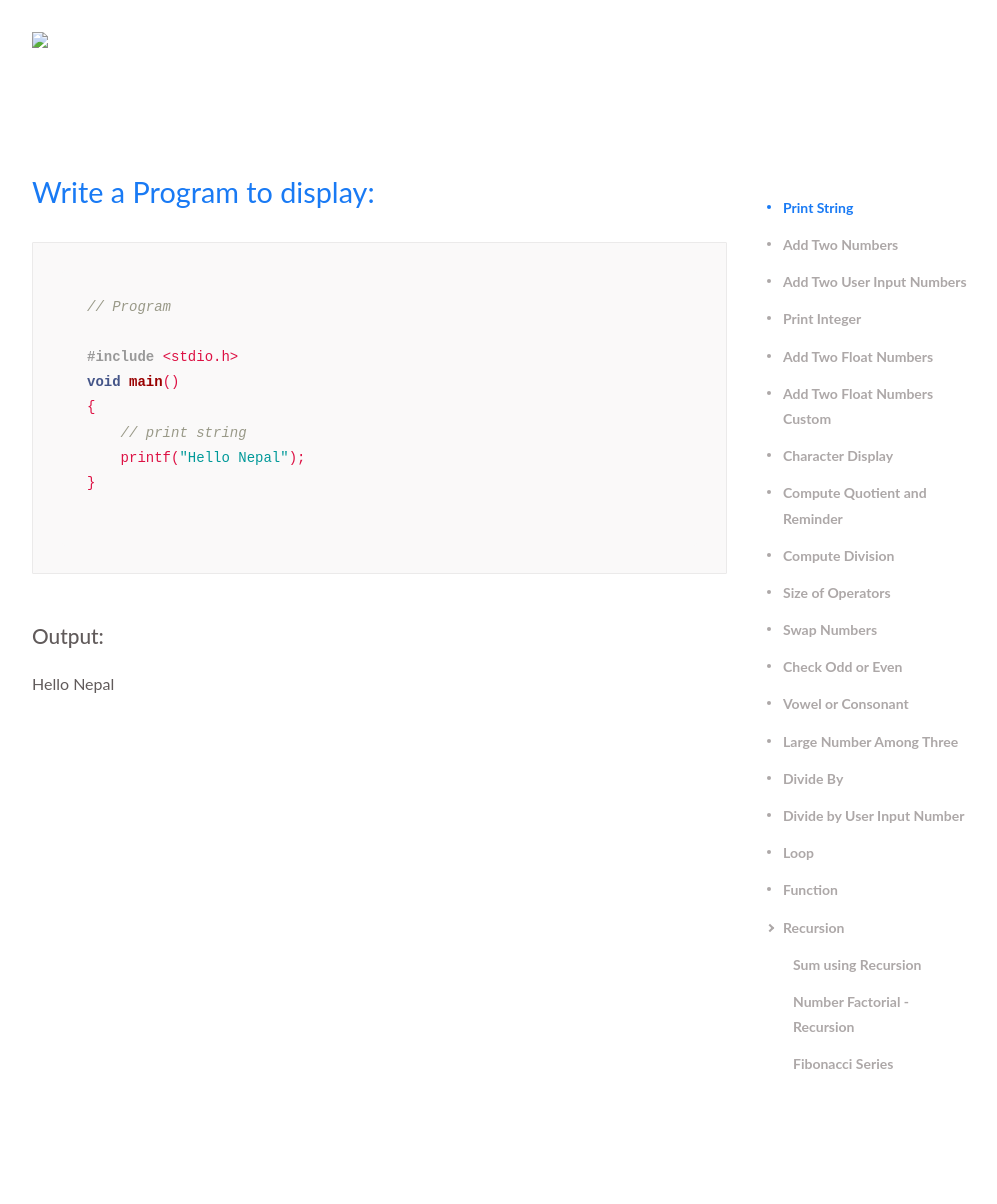
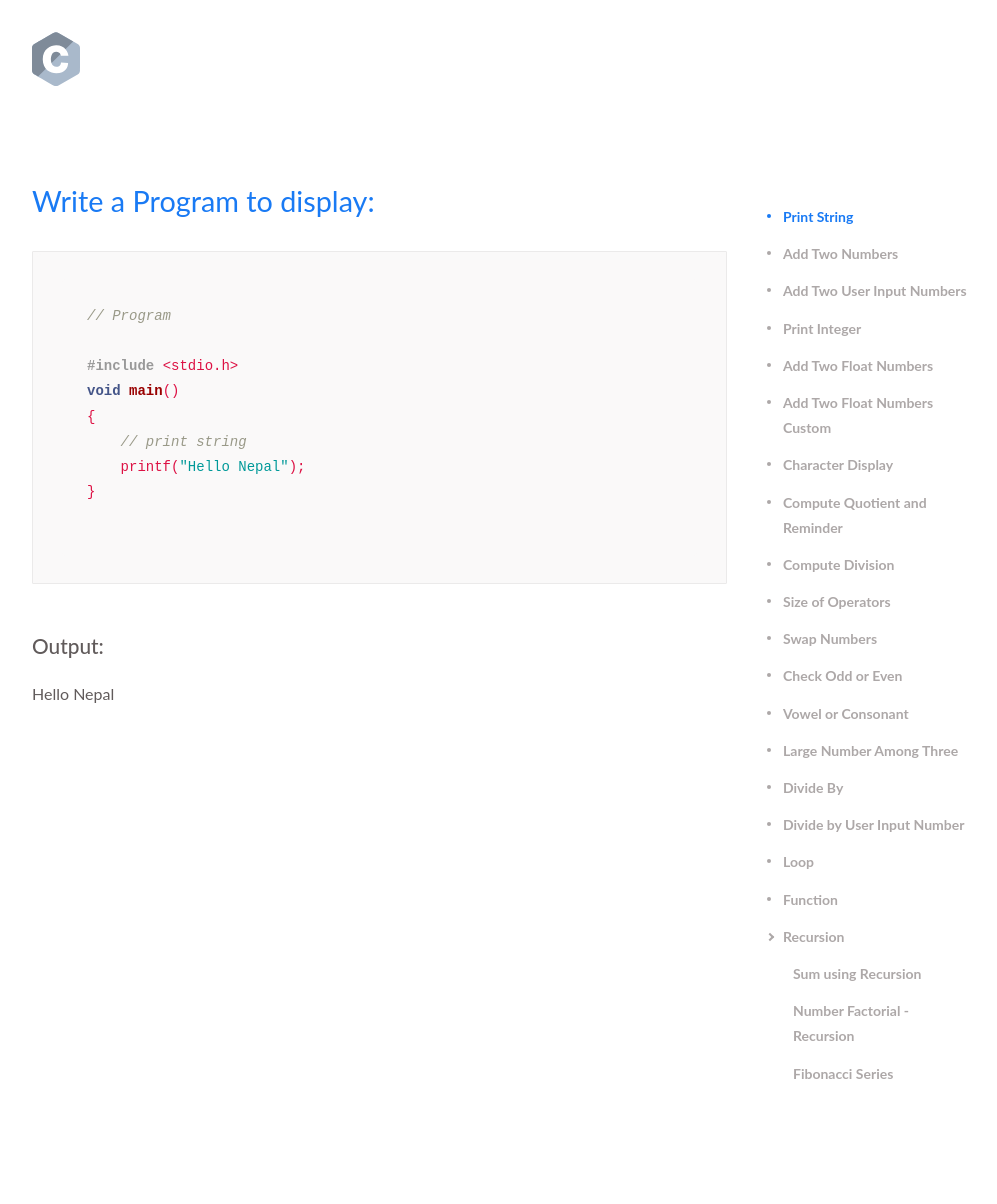
Before and after one commit to saroz/C-Basics, a Jekyll site: the page built from string.md, in a window 1280 px wide. Shown: the whole page, without its empty margins (138-1135 px from the left). Built offline with Jekyll 4.4.1, drawn with Linux system fonts in a browser that asks for light colours.

Commit message:
logo path

```diff
--- a/_includes/header.html
+++ b/_includes/header.html
@@ -2,7 +2,7 @@
     <div class="grid grid-centered">
         <div class="grid-cell with-4col">
             <a href="{{site.baseurl}}" class="header-logo" title="{{site.title}}">
-                <img src="assets/images/c-logo.svg" alt="{{site.name}}" width="48" />
+                <img src="{{site.baseurl}}/assets/images/c-logo.svg" alt="{{site.name}}" width="48" />
             </a>
         </div>
         <div class="grid-cell with-8col">
```
